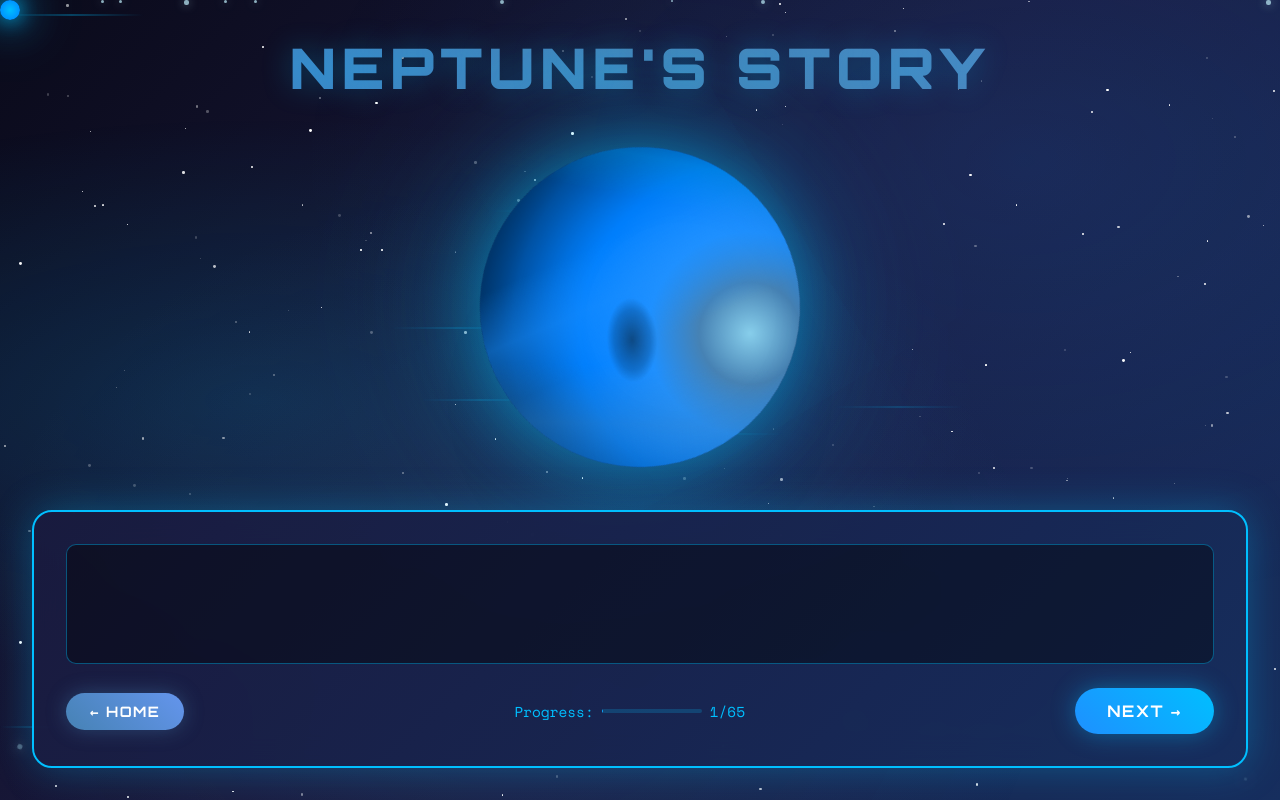
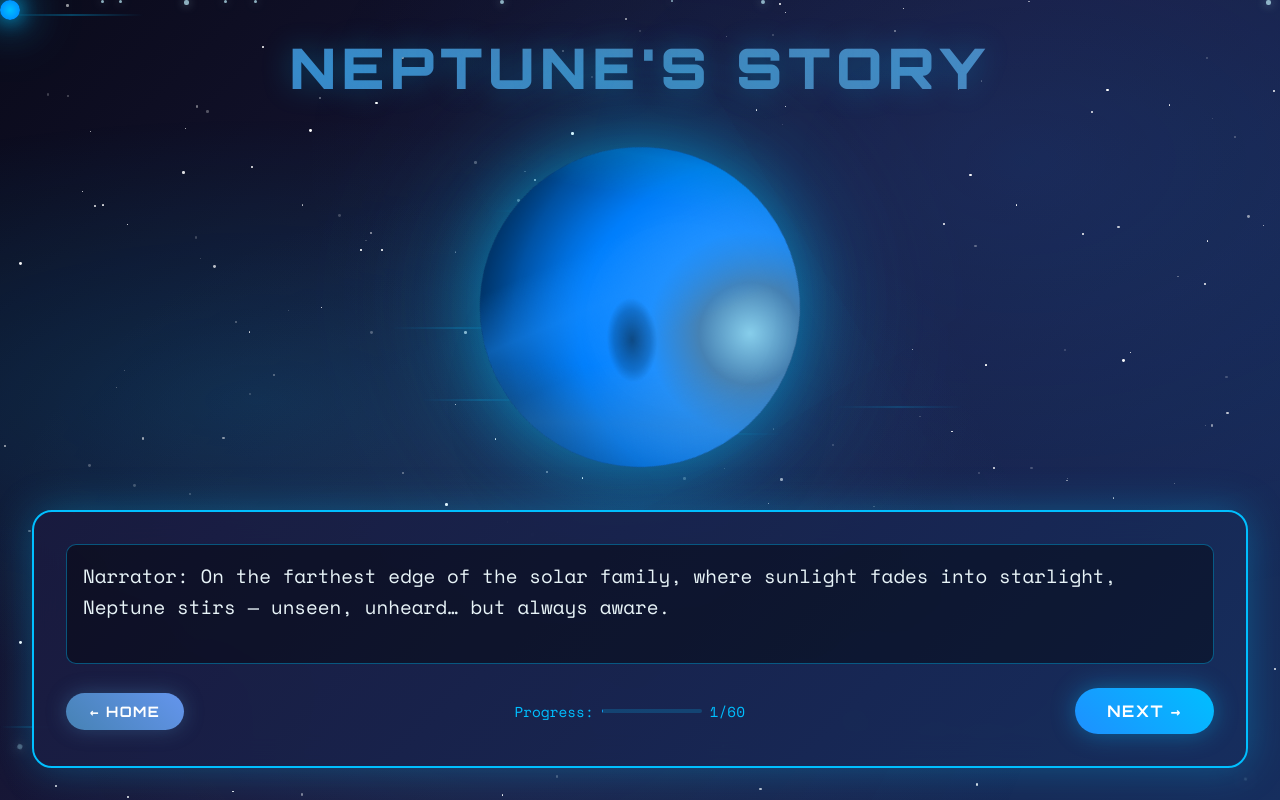
Before and after one commit to zGamingTechz/The-Planet-Story, a Flask app: page /neptune in a window 1280 px wide. Run offline with Flask 3, Linux system fonts and the light colour scheme.

Commit message:
Completed neptune's story (narration)

```diff
--- a/app.py
+++ b/app.py
@@ -238,7 +238,69 @@ def mars_story():
 
 @app.route("/neptune", methods=["GET", "POST"])
 def neptune_story():
-    return render_template("neptune.html")
+    story = [
+        "Narrator: On the farthest edge of the solar family, where sunlight fades into starlight, Neptune stirs — unseen, unheard… but always aware.",
+        "Mars: (squinting) Anyone seen Neptune lately?",
+        "Jupiter: (chuckling) He's out there… brooding, probably. Whispering to comets again.",
+        "Mercury: (teasing) Still doing your emo ice prince routine, Neptune?",
+        "Neptune: (calm, deep) I don’t brood. I observe. I whisper because no one listens when I shout.",
+        "Venus: (half-joking) Whisper louder then. You're like a ghost at family orbit.",
+        "Neptune: (flatly) Ever heard of 1,500 km/h winds? I don’t speak. I howl.",
+        "Saturn: That’s true… strongest storms in the system. But you're so... still.",
+        "Neptune: Stillness is what you see. Turbulence is what I am.",
+        "Earth: You’ve always been distant. We didn’t know how to reach you.",
+        "Neptune: Distance isn’t just kilometers. It’s how you treat someone when they drift too far to notice.",
+        "Mercury: (mock grin fading) Okay… that’s a little too real.",
+        "Jupiter: Neptune... why didn’t you speak sooner?",
+        "Neptune: Because when I did... none of you listened. You were all basking in sunlight. I was learning to survive without it.",
+        "Venus: But you have moons. You have beauty. That blue... it’s stunning.",
+        "Neptune: (softly) Beauty is not warmth. I am not warm. Not outside... not within.",
+        "Mars: We stopped sending missions after Voyager... it wasn’t personal.",
+        "Neptune: You sent machines. Then you forgot I existed. Cold giant. Final dot. A trivia answer.",
+        "Earth: (guilt growing) That’s not fair... we didn’t mean—",
+        "Neptune: Meaning changes nothing. I was the mystery you left behind.",
+        "Jupiter: You hold storms that could tear atmospheres apart... yet you say nothing.",
+        "Neptune: Because I contain it. Because if I ever truly let go... I wouldn’t howl. I’d *erase*.",
+        "Saturn: You’ve been holding back?",
+        "Neptune: Every moment. My gravity snags comets. My winds strip atoms. But I do not lash out.",
+        "Mercury: (whispers) You’re not cold... you’re controlled.",
+        "Venus: You’re not distant... you’re protecting us from yourself.",
+        "Neptune: I exist at the edge. So none of you have to.",
+        "Narrator: The room shifts — suddenly Neptune is no longer forgotten. He is feared. Revered.",
+        "Uranus: (finally speaking) We drift, brother. Sideways. Alone. But I’ve always felt your pull.",
+        "Neptune: You understood. Not all gravity is force. Some is memory.",
+        "Mars: We never asked what you carry. We only wondered why you weren’t closer.",
+        "Neptune: I am the boundary. I guard it not because I was told to — but because no one else could.",
+        "Earth: (quietly) You carried silence... so we didn’t have to carry fear.",
+        "Jupiter: I’ve swallowed comets. But you... you shepherd the ones I can’t see.",
+        "Saturn: And never once asked for credit.",
+        "Neptune: I don’t want recognition. I want truth. Stop calling me the cold one when you’ve never stood in my wind.",
+        "Venus: You’re not cold. You’re constant.",
+        "Mercury: You’re not forgotten. You’re unspoken.",
+        "Narrator: And in that quiet, even the Sun burns a little less bright... as if to listen.",
+        "Neptune: I do not shine. I reflect. I do not burn. I pull.",
+        "Earth: We thought you were empty... but you’re full of everything we never understood.",
+        "Narrator: Neptune — the dark flame, the deep eye, the storm we never dared to study.",
+        "Narrator: They called him silent, but silence was his shield. They called him distant, but distance was his duty.",
+        "Narrator: Now they see not an afterthought... but a sentinel.",
+        "Neptune: I am not the last because I’m least. I am the edge... because I hold the line.",
+
+        "Narrator: Neptune’s winds are the fastest in the solar system — over 1,500 km/h — faster than sound on Earth.",
+        "Narrator: Though it's far from the Sun, its core still radiates heat — a silent, internal fire.",
+        "Narrator: Voyager 2 is the only spacecraft to visit Neptune — a flyby in 1989.",
+        "Narrator: Despite its distance, Neptune influences comets and orbits beyond the Kuiper Belt.",
+        "Narrator: It is not the coldest — just the farthest. And perhaps... the most enduring."
+    ]
+
+    if request.method == "POST":
+        data = request.get_json()
+        story_part = data.get("story_part")
+
+        return jsonify({
+            "text": story[story_part]
+        })
+
+    return render_template("neptune.html", story = story[0])
 
 
 @app.route("/pluto", methods=["GET", "POST"])
--- a/templates/neptune.html
+++ b/templates/neptune.html
@@ -522,7 +522,7 @@
 
         // Story management
         let currentStoryPart = 1;
-        let totalParts = 65;
+        let totalParts = 60;
         let isTyping = false;
 
         // Typing animation function
```
